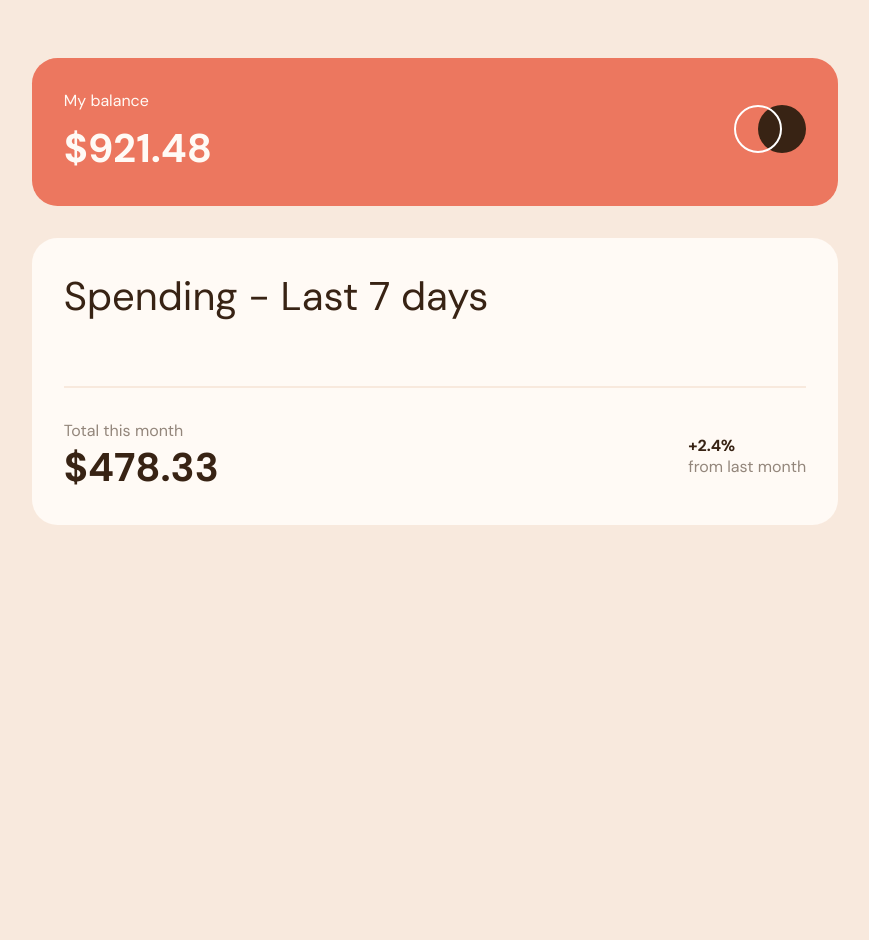
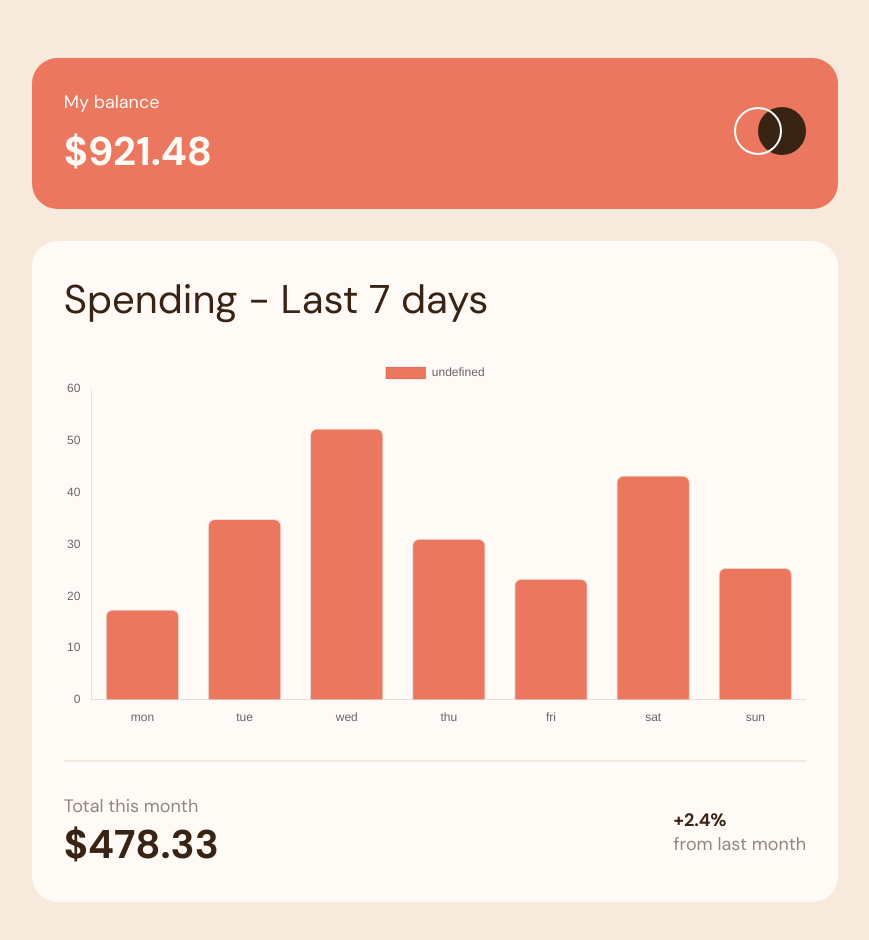
Before and after one commit to freaky4wrld/junior-challenges, a plain HTML site: page expenses-chart-component-main/index.html in a window 1280 px wide. Shown: the whole page, without its empty margins (205-1074 px from the left). Before the commit the page ends 800 px from the top, so only its background shows below. Drawn offline with nearby package versions, Linux system fonts and the light colour scheme.

Commit message:
created the draft chart with some styling to be added

```diff
--- /dev/null
+++ b/expenses-chart-component-main/chart.js
@@ -0,0 +1,69 @@
+const chartDisplay = document.getElementById('chartDisplay');
+const labelsArray = createLabels();
+const amounts = createAmounts();
+// chart creation
+
+
+new Chart(chartDisplay,{
+    type: 'bar',
+    data:{
+        labels: labelsArray,
+        datasets: [{
+            data: amounts,
+            borderWidth: 1,
+            backgroundColor: '#ec775f',
+            borderRadius: 7,
+            fontFamily: 'DM Sans'
+        }]
+    },
+    options: {
+        responsive: true,
+        scales: {
+            x: {
+              grid: {
+                display: false,
+              }
+            },
+            y: {
+              grid: {
+                display: false,
+                drawBorder: false
+              }
+            }
+        },
+    }
+})
+
+function createLabels(){
+    const xhr = new XMLHttpRequest();
+    let labelsArray = [];
+    xhr.open('GET',"data.json",true);
+    xhr.onload = function(){
+        if(this.status == 200){
+            let responseArray = JSON.parse(this.response);
+            for (let index = 0; index < responseArray.length; index++) {
+                labelsArray.push(responseArray[index].day);
+
+            }
+        }
+    }
+    xhr.send();
+    return labelsArray
+}
+
+function createAmounts(){
+    const xhr = new XMLHttpRequest();
+    let amountsArray = [];
+    xhr.open('GET',"data.json",true);
+    xhr.onload = function(){
+        if(this.status == 200){
+            let responseArray = JSON.parse(this.response);
+            for (let index = 0; index < responseArray.length; index++) {
+                amountsArray.push(responseArray[index].amount);
+
+            }
+        }
+    }
+    xhr.send();
+    return amountsArray
+}
--- a/expenses-chart-component-main/index.html
+++ b/expenses-chart-component-main/index.html
@@ -22,7 +22,7 @@
     </div>
     <div id="chart-container">
       <h1 class="big dark">Spending - Last 7 days</h1>
-      <div id="chart-display"></div>
+      <canvas id="chartDisplay"></canvas>
       <hr class="breaker">
       <div class="total-display">
         <div class="current-month">
@@ -36,5 +36,7 @@
       </div>
     </div>
   </main>
+  <script src="https://cdn.jsdelivr.net/npm/chart.js"></script>
+  <script src="chart.js"></script>
 </body>
 </html>
--- a/expenses-chart-component-main/scss/_utilities.scss
+++ b/expenses-chart-component-main/scss/_utilities.scss
@@ -1,6 +1,6 @@
 .small{
-    font-size: 1rem;
-    font-weight: 300;
+    font-size: 18px;
+    font-weight: 400;
 }
 .big{
     font-size: 2.5rem;
@@ -10,11 +10,11 @@
 }
 .dark{
     color: $dark-brown;
-    font-weight: 300;
+    font-weight: 400;
 }
 .bold{
     font-weight: 700;
 }
 .breaker{
-    border: solid 0.9px $Cream;
+    border: solid 1.2px $Cream;
 }
--- a/expenses-chart-component-main/style-guide.md
+++ /dev/null
@@ -1,33 +0,0 @@
-# Front-end Style Guide
-
-## Layout
-
-The designs were created to the following widths:
-
-- Mobile: 375px
-- Desktop: 1440px
-
-## Colors
-
-### Primary
-
-
-
-
-### Neutral
-
-
-
-
-
-
-## Typography
-
-### Body Copy
-
-- Font size: 18px
-
-### Font
-
-- Family: [DM Sans](https://fonts.google.com/specimen/DM+Sans)
-- Weights: 400, 700
```
Also changed, not shown: expenses-chart-component-main/css/style.css, 1 other file.
